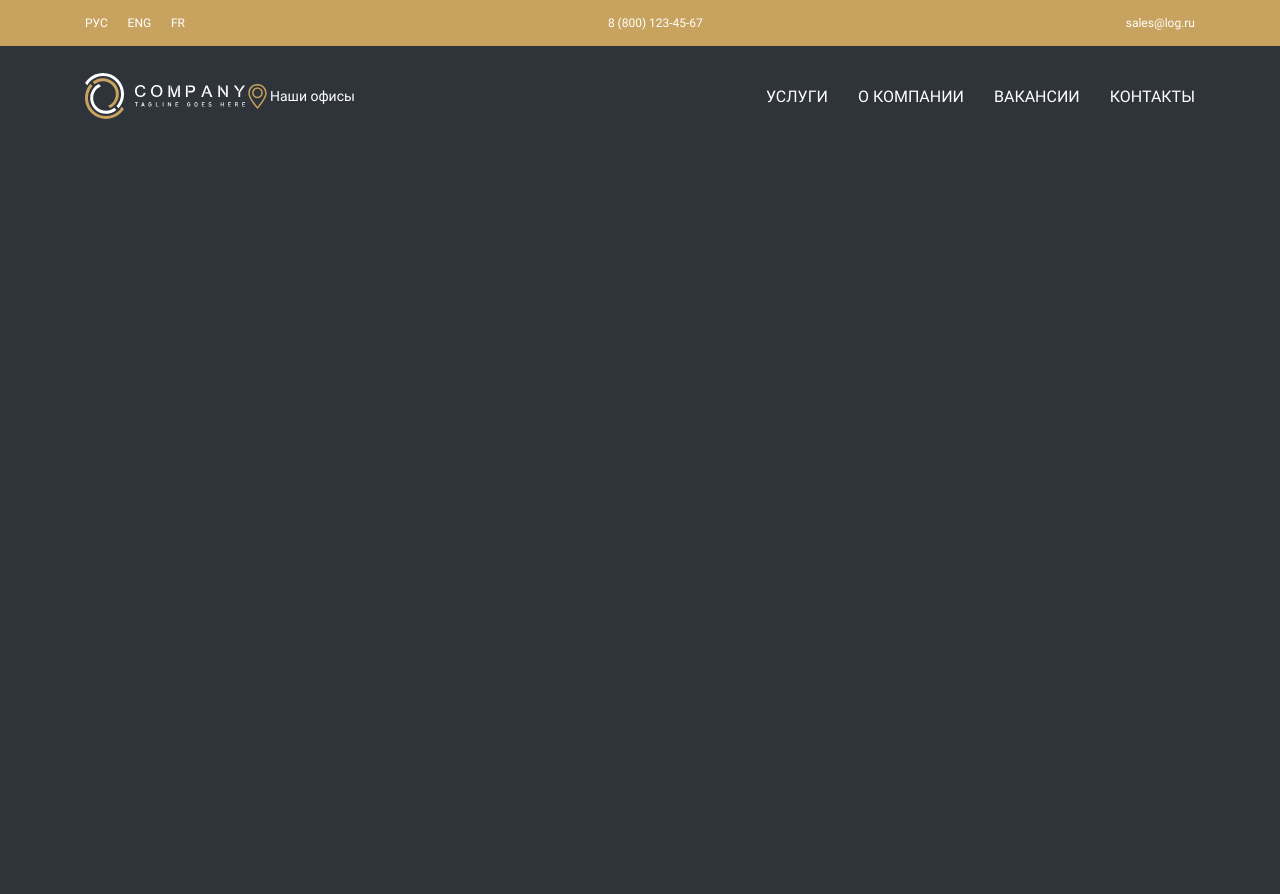
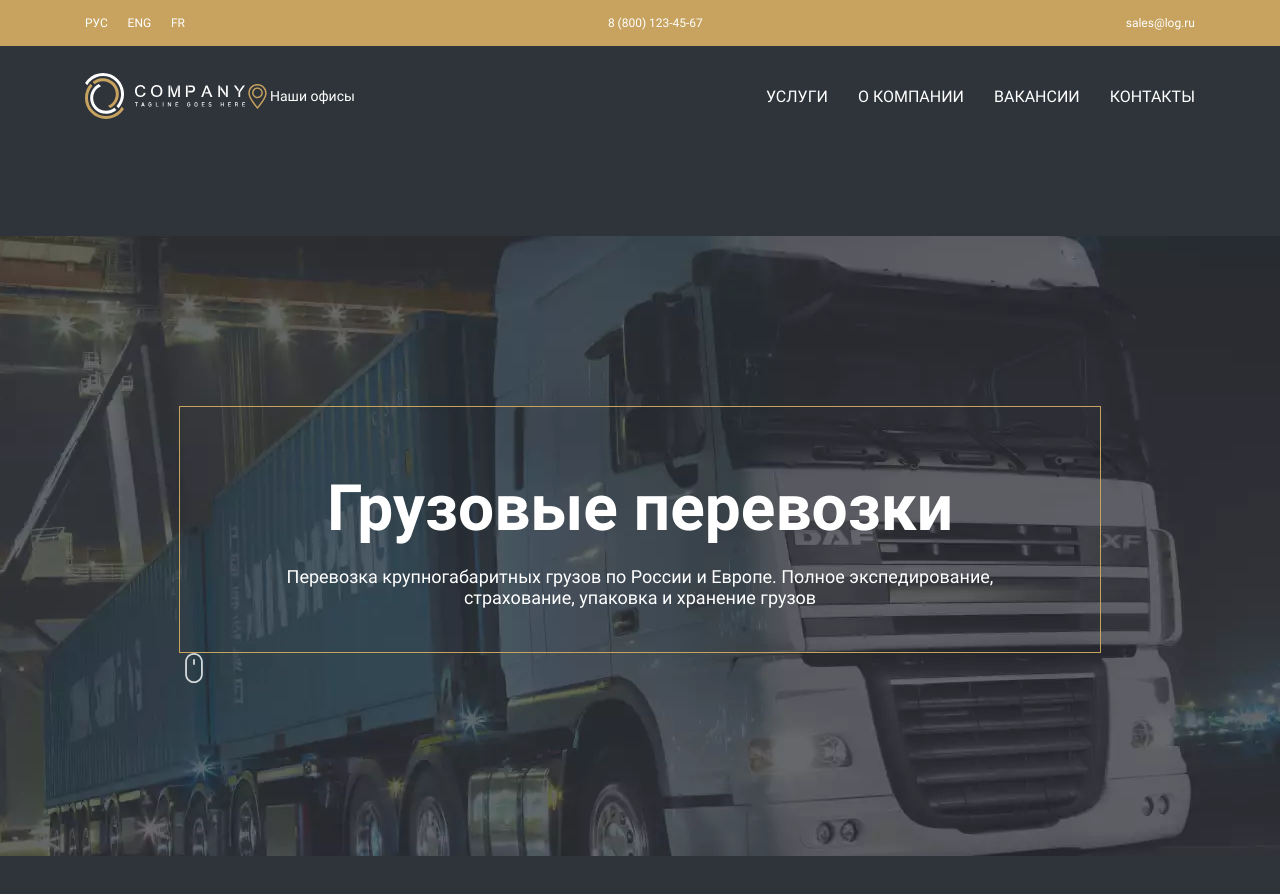
Before and after one commit to Bekjan555/Freight-transportation, a React (Create React App) app: page / in a window 1280 px wide. Shown: the top 894 px of the page. Before the commit the page ends 800 px from the top, so only its background shows below. Built offline with nearby package versions, Linux system fonts and the light colour scheme.

Commit message:
made a box inside the section hero

```diff
--- a/src/App.js
+++ b/src/App.js
@@ -1,9 +1,12 @@
 import Header from './components/header';
+import Hero from './components/hero';
+
 
 const App = () => {
   return (
     <div className="App">
       <Header />
+      <Hero />
     </div>
   );
 };
--- a/src/components/hero/_styles.scss
+++ b/src/components/hero/_styles.scss
@@ -1,5 +1,31 @@
 @import "../global";
 
 .hero {
+    background: url('../../assets/hero-bg.webp') center no-repeat;
+    height: 100vh;
+    align-items: center;
+    &__box {
+    width: 920px;
+    height: 245px;
+    margin: 0 auto;
+    border: 1px solid $gold;
+    flex-direction: column;
+    justify-content: center;
+    align-items: center;
+    }
+    &__mouse {
 
+    }
 }
+
+.box {
+    &__title {
+        @include font($roboto-bold, 64px);
+        line-height: 115px;
+    }
+    &__description {
+        max-width: 777px;
+        font-size: 18px;
+        text-align: center;
+    }
+}
--- a/src/components/hero/index.jsx
+++ b/src/components/hero/index.jsx
@@ -1,10 +1,13 @@
 import React from 'react';
+import "./_styles.scss";
+import mouse from  "../../assets/mouse.svg";
+
 
 const  Hero = () => {
     return (
-        <section className="hero">
+        <section className="hero flex">
             <div className="container">
-                <div className="hero__box">
+                <div className="hero__box flex">
                     <h1 className="box__title">
                     Грузовые перевозки
                     </h1>
@@ -12,6 +15,7 @@ const  Hero = () => {
                     Перевозка крупногабаритных грузов по России и Европе. Полное экспедирование, страхование, упаковка и хранение грузов
                     </p>
                 </div>
+                <img src={mouse} alt="" className="hero__mouse"/>
             </div>
         </section>
     )
```
Also changed, not shown: src/assets/mouse.svg (added).
